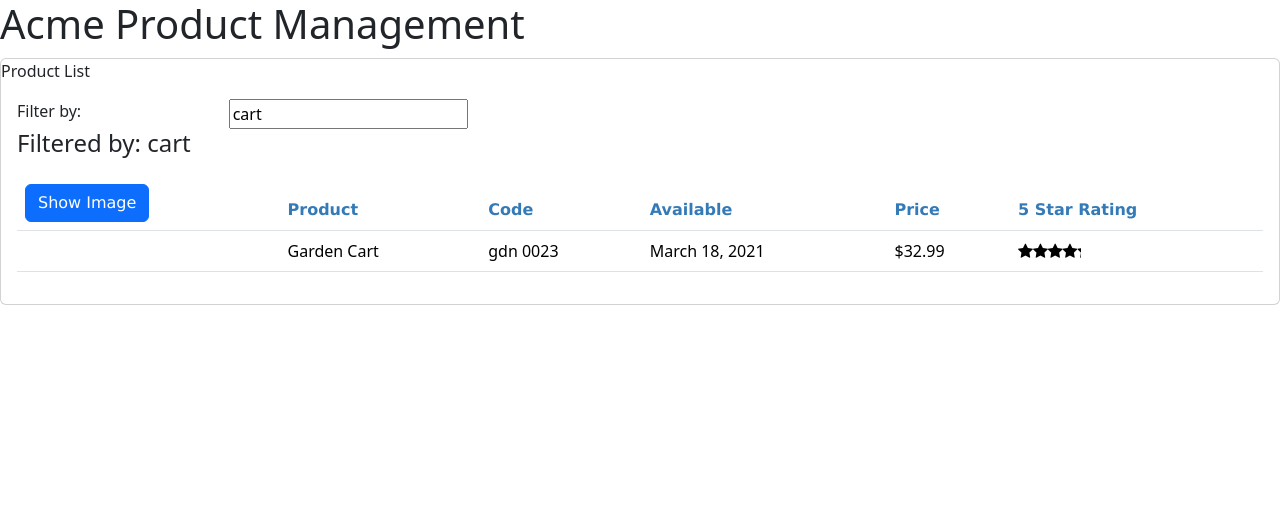
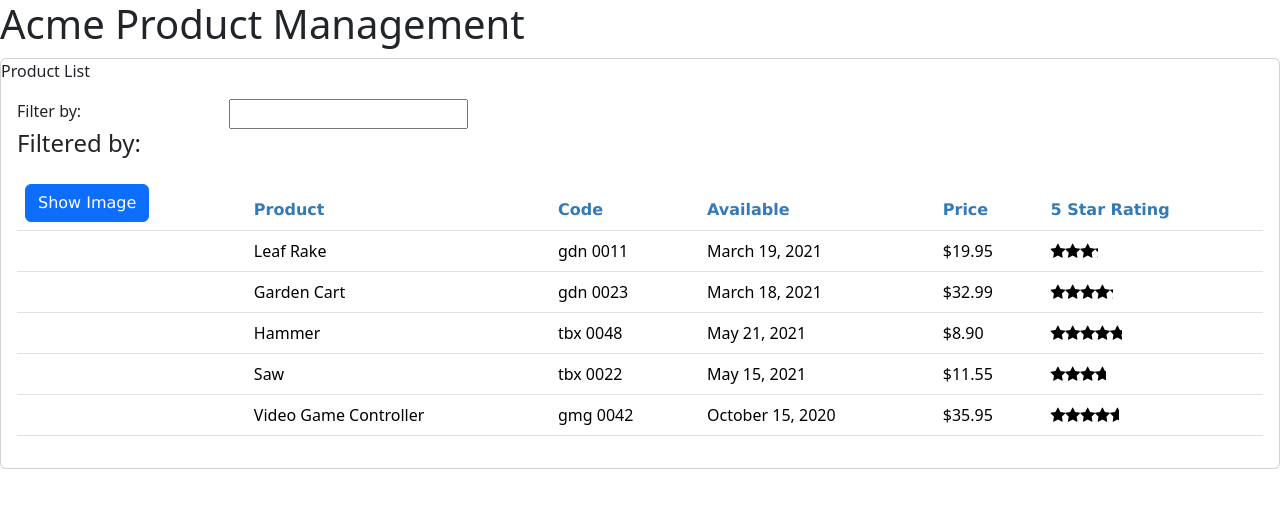
Before and after one commit to sophie-eihpos/APM, an Angular app: page / in a window 1280 px wide. Shown: the top 508 px of the page. Built offline with nearby package versions, Linux system fonts and the light colour scheme.

Commit message:
use DI to call service

```diff
--- a/src/app/products/product-list.component.ts
+++ b/src/app/products/product-list.component.ts
@@ -1,10 +1,12 @@
 import { Component, OnInit } from "@angular/core";
 import { IProduct } from "./product";
+import { ProductService } from "./product.service";
 
 @Component({
     selector: 'pm-products',
     templateUrl: './product-list.component.html',
-    styleUrls: ['./product-list.component.css']
+    styleUrls: ['./product-list.component.css'],
+    providers: [ProductService] // only register the service for this component and its children
 })
 export class ProductListComponent implements OnInit {
     pageTitle = 'Product List';
@@ -26,16 +28,6 @@
 
     products: IProduct[] = [
         {
-          "productId": 1,
-          "productName": "Leaf Rake",
-          "productCode": "GDN-0011",
-          "releaseDate": "March 19, 2021",
-          "description": "Leaf rake with 48-inch wooden handle.",
-          "price": 19.95,
-          "starRating": 3.2,
-          "imageUrl": "assets/images/leaf_rake.png"
-        },
-        {
           "productId": 2,
           "productName": "Garden Cart",
           "productCode": "GDN-0023",
@@ -54,28 +46,11 @@
           "price": 8.9,
           "starRating": 4.8,
           "imageUrl": "assets/images/hammer.png"
-        },
-        {
-          "productId": 8,
-          "productName": "Saw",
-          "productCode": "TBX-0022",
-          "releaseDate": "May 15, 2021",
-          "description": "15-inch steel blade hand saw",
-          "price": 11.55,
-          "starRating": 3.7,
-          "imageUrl": "assets/images/saw.png"
-        },
-        {
-          "productId": 10,
-          "productName": "Video Game Controller",
-          "productCode": "GMG-0042",
-          "releaseDate": "October 15, 2020",
-          "description": "Standard two-button video game controller",
-          "price": 35.95,
-          "starRating": 4.6,
-          "imageUrl": "assets/images/xbox-controller.png"
         }
       ];
+
+    constructor(private productService: ProductService) {
+    }
 
     performFilter(filterBy: string): IProduct[] {
         filterBy = filterBy.toLocaleLowerCase();
@@ -89,9 +64,13 @@
     }
 
     ngOnInit(): void {
-        this.listFilter = 'cart';
+        this.products = this.productService.getProduct();
+        this.filteredProducts = this.products;
 
-        // had to add this to make initial filter on page load work
+        // remove this so the inital page display full product list
+        // this.listFilter = 'cart';
+
+        // had to add this to make initial filter with 'cart' on page load work
         // or change this._listFilter = 'cart'; to be without underscore
         // this.filteredProducts = this.performFilter(this._listFilter);
     }
--- /dev/null
+++ b/src/app/products/product.service.ts
@@ -0,0 +1,65 @@
+import { Injectable } from "@angular/core";
+import { IProduct } from "./product";
+
+@Injectable(
+    // {
+    //     providedIn: 'root' // register the service at root to share with all components
+    // }
+)
+export class ProductService {
+
+    getProduct(): IProduct[] {
+        return [
+            {
+              "productId": 1,
+              "productName": "Leaf Rake",
+              "productCode": "GDN-0011",
+              "releaseDate": "March 19, 2021",
+              "description": "Leaf rake with 48-inch wooden handle.",
+              "price": 19.95,
+              "starRating": 3.2,
+              "imageUrl": "assets/images/leaf_rake.png"
+            },
+            {
+              "productId": 2,
+              "productName": "Garden Cart",
+              "productCode": "GDN-0023",
+              "releaseDate": "March 18, 2021",
+              "description": "15 gallon capacity rolling garden cart",
+              "price": 32.99,
+              "starRating": 4.2,
+              "imageUrl": "assets/images/garden_cart.png"
+            },
+            {
+              "productId": 5,
+              "productName": "Hammer",
+              "productCode": "TBX-0048",
+              "releaseDate": "May 21, 2021",
+              "description": "Curved claw steel hammer",
+              "price": 8.9,
+              "starRating": 4.8,
+              "imageUrl": "assets/images/hammer.png"
+            },
+            {
+              "productId": 8,
+              "productName": "Saw",
+              "productCode": "TBX-0022",
+              "releaseDate": "May 15, 2021",
+              "description": "15-inch steel blade hand saw",
+              "price": 11.55,
+              "starRating": 3.7,
+              "imageUrl": "assets/images/saw.png"
+            },
+            {
+              "productId": 10,
+              "productName": "Video Game Controller",
+              "productCode": "GMG-0042",
+              "releaseDate": "October 15, 2020",
+              "description": "Standard two-button video game controller",
+              "price": 35.95,
+              "starRating": 4.6,
+              "imageUrl": "assets/images/xbox-controller.png"
+            }
+          ];
+    }
+}
```
